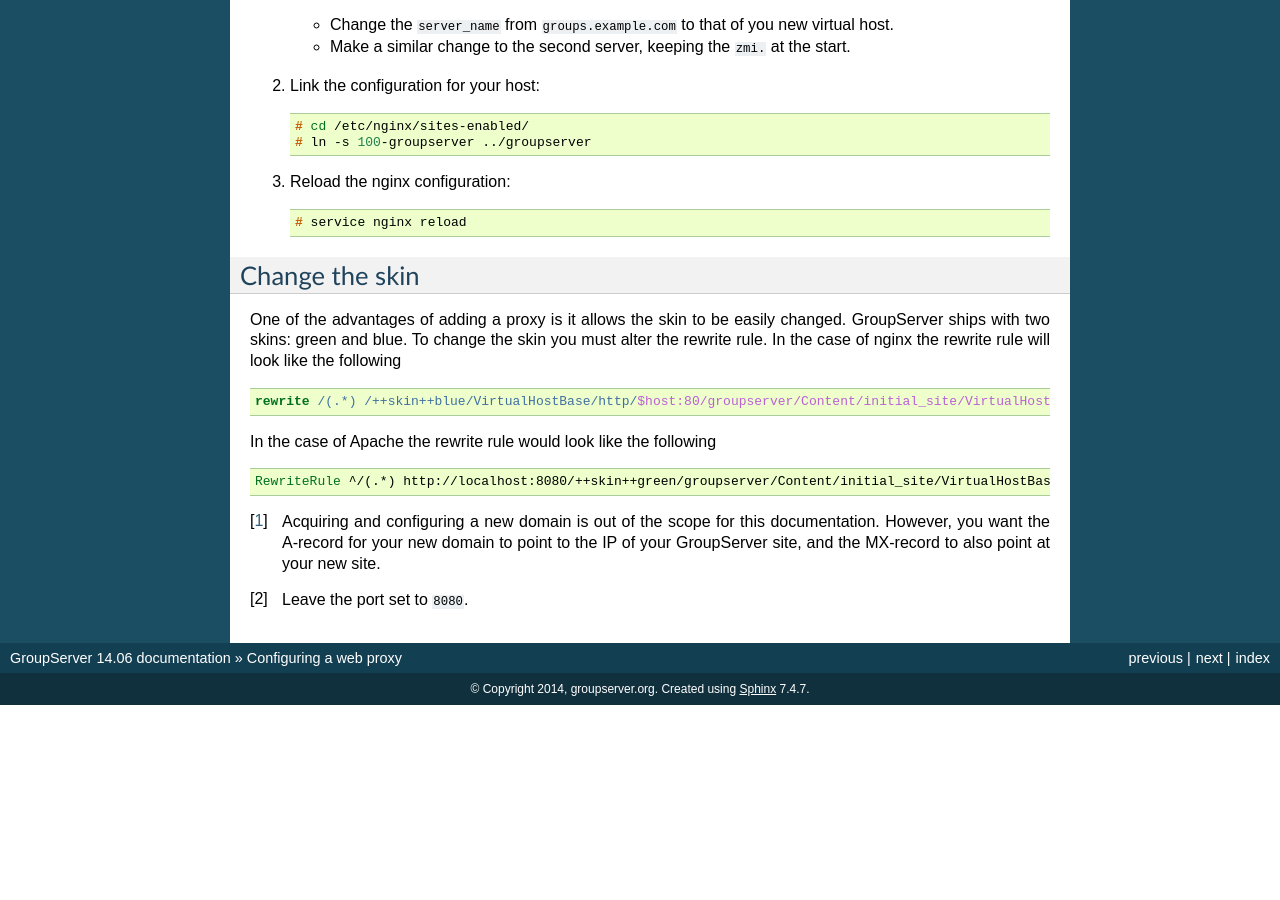
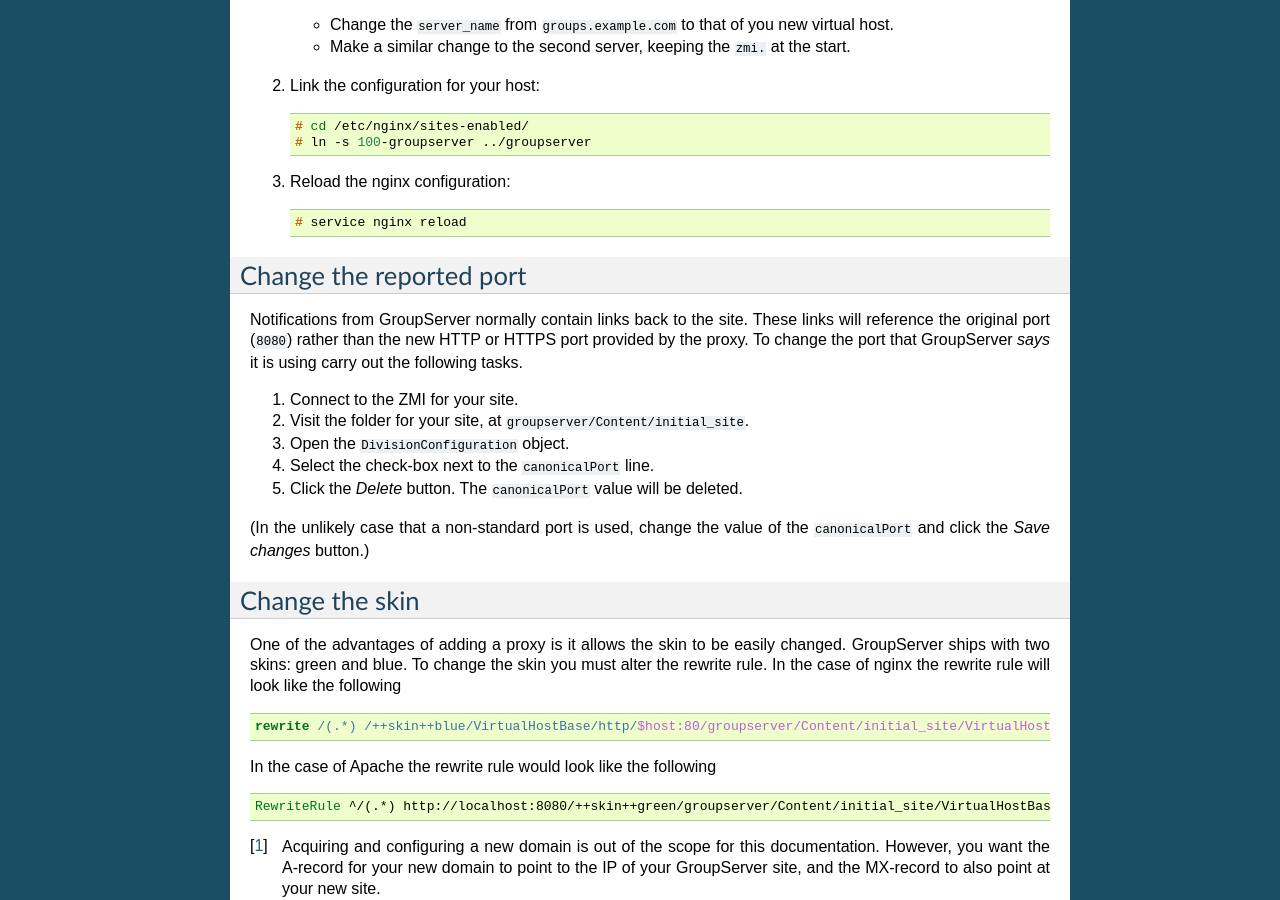
Before and after one commit to groupserver/buildout, a Sphinx documentation site: the page built from docs/proxy-configure.rst, in a window 1280 px wide and 900 px high, scrolled down 2255 px. Built offline with Sphinx 7.4.7, drawn with Linux system fonts in a browser that asks for light colours; before the commit the page ends 2960 px from its top, so only the background shows below that; some of the changed text lies outside the part shown.

Commit message:
Adding a note to change to the default port when setting a proxy.

```diff
--- a/docs/proxy-configure.rst
+++ b/docs/proxy-configure.rst
@@ -26,8 +26,8 @@
 * To provide caching.
 
 In this document we explain how to `add a virtual host`_ to
-either Apache_ or nginx_. Then we explain how to `change the
-skin`_.
+either Apache_ or nginx_, and how to `change the reported port`_
+in GroupServer. Finally we explain how to `change the skin`_.
 
 Add a virtual host
 ==================
@@ -159,6 +159,27 @@
 
     # service nginx reload
 
+Change the reported port
+========================
+
+Notifications from GroupServer normally contain links back to the
+site. These links will reference the original port (``8080``)
+rather than the new HTTP or HTTPS port provided by the proxy. To
+change the port that GroupServer *says* it is using carry out the
+following tasks.
+
+#.  Connect to the ZMI for your site.
+#.  Visit the folder for your site, at
+    ``groupserver/Content/initial_site``.
+#.  Open the ``DivisionConfiguration`` object.
+#.  Select the check-box next to the ``canonicalPort`` line.
+#.  Click the *Delete* button. The ``canonicalPort`` value will
+    be deleted.
+
+(In the unlikely case that a non-standard port is used, change
+the value of the ``canonicalPort`` and click the *Save changes*
+button.)
+
 Change the skin
 ===============
 
```
Also changed, not shown: other parts of docs/proxy-configure.rst (+1 -1 lines).
